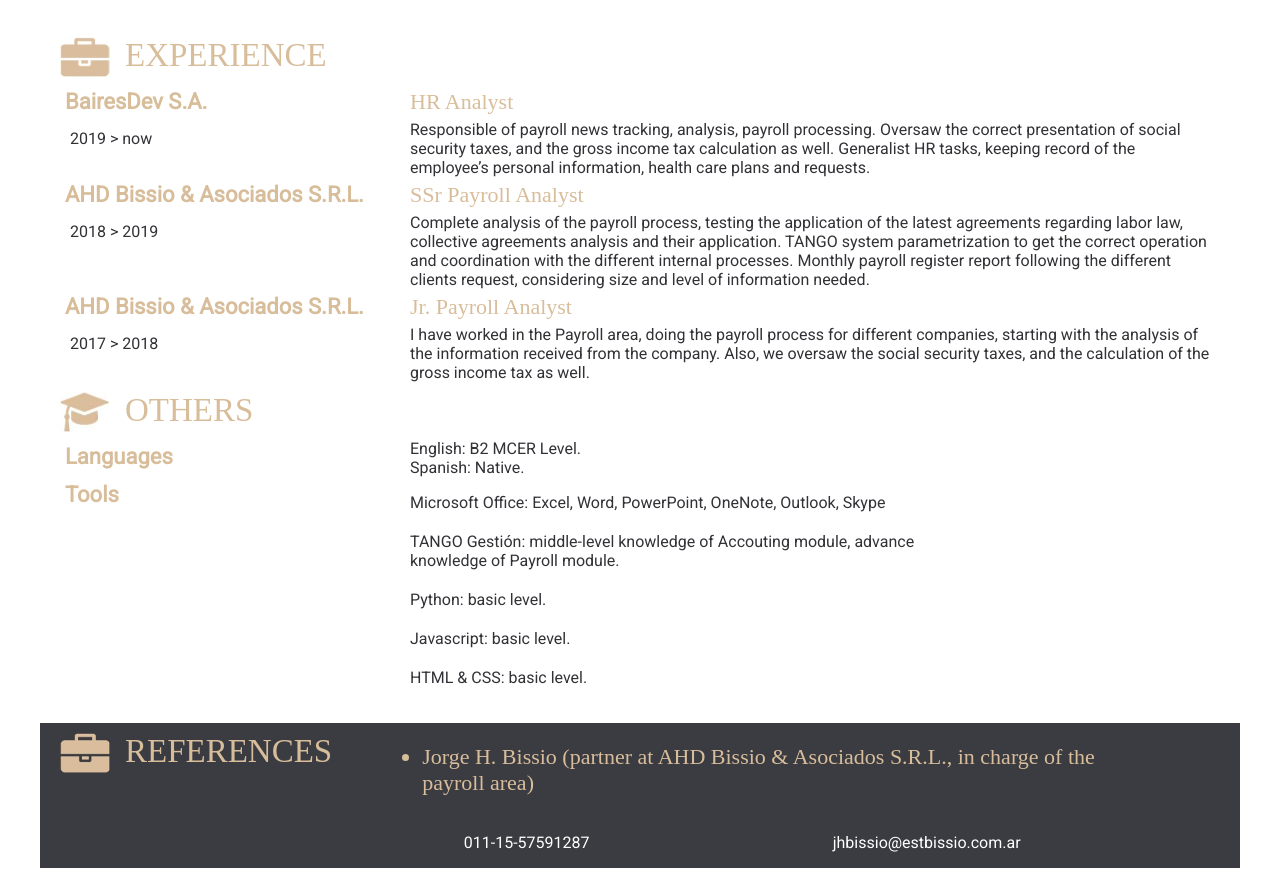
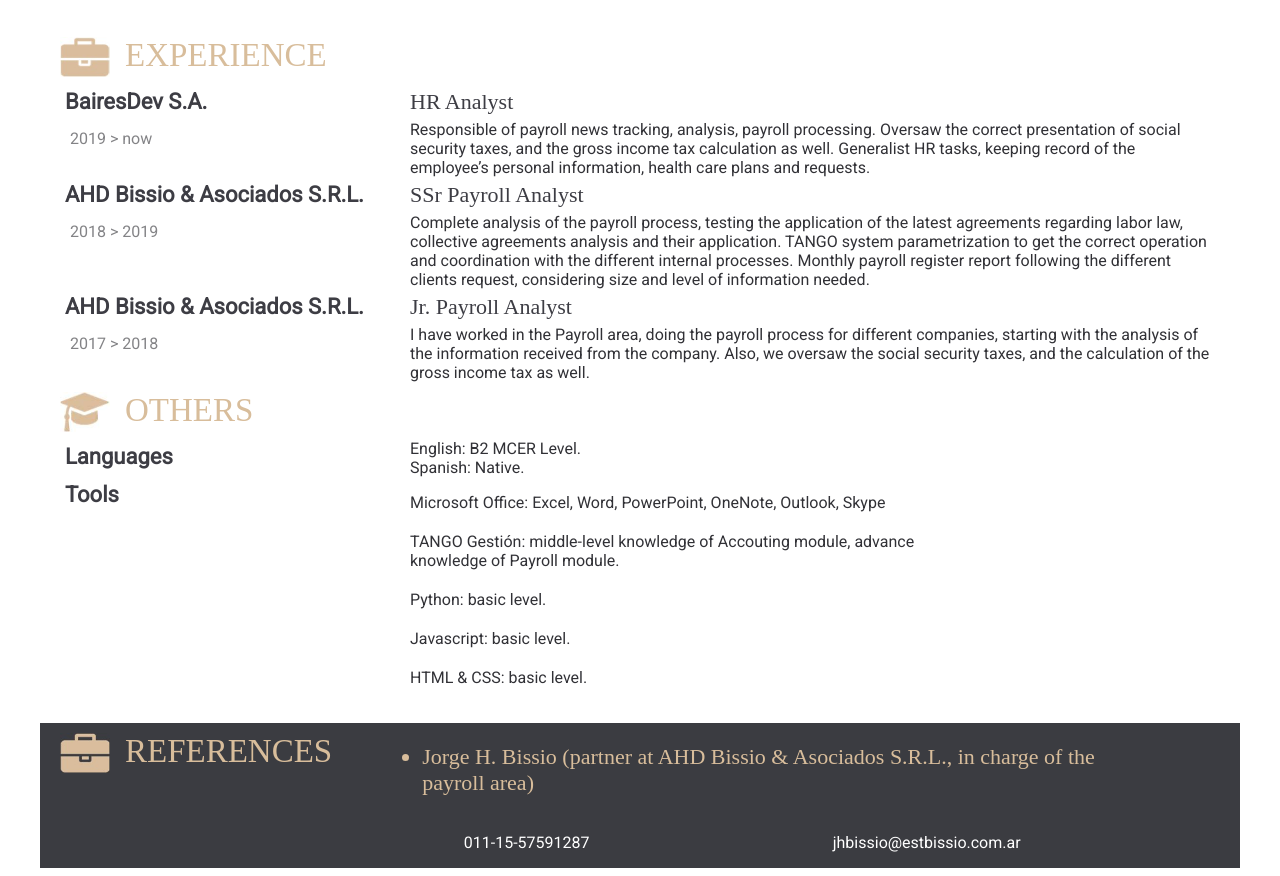
Before and after one commit to federicodiazgerstner/resume-html-css, a plain HTML site: page index.html in a window 1280 px wide. Shown: the part 753-1629 px from the top of the page. Drawn offline with Linux system fonts and the light colour scheme.

Commit message:
Changed some color errors

```diff
--- a/index.html
+++ b/index.html
@@ -11,7 +11,8 @@
     <div id="resume">
         <header>
             <div id="h1">
-                <h1>FEDERICO DÍAZ <br> GERSTNER</h1>
+                <h1>FEDERICO DÍAZ</h1>
+                <h1>GERSTNER</h1>
             </div>
             <img src="/images/profilepic.png"" alt="Federico" width="300" height="300">
             <div id="personal-data">
@@ -94,11 +95,11 @@
             </div>
             <div class="container">
                 <div class="establecimiento">
-                    <h3 class="title">BairesDev S.A.</h3>
-                    <p>2019 > now</p>
+                    <h3 class="title blacked">BairesDev S.A.</h3>
+                    <p class="transparent">2019 > now</p>
                 </div>
                 <div class="information">
-                    <h3 class="subtitle">HR Analyst</h3>
+                    <h3 class="subtitle blacked">HR Analyst</h3>
                     <p>Responsible of payroll news tracking, analysis, payroll processing. Oversaw the
                         correct presentation of social security taxes, and the gross income tax calculation as
                         well. Generalist HR tasks, keeping record of the employee’s personal information,
@@ -108,11 +109,11 @@
             </div>
             <div class="container">
                 <div class="establecimiento">
-                    <h3 class="title">AHD Bissio & Asociados S.R.L.</h3>
-                    <p>2018 > 2019</p>
+                    <h3 class="title blacked">AHD Bissio & Asociados S.R.L.</h3>
+                    <p class="transparent">2018 > 2019</p>
                 </div>
                 <div class="information">
-                    <h3 class="subtitle">SSr Payroll Analyst</h3>
+                    <h3 class="subtitle blacked">SSr Payroll Analyst</h3>
                     <p>Complete analysis of the payroll process, testing the application of the latest
                         agreements regarding labor law, collective agreements analysis and their
                         application. TANGO system parametrization to get the correct operation
@@ -124,11 +125,11 @@
             </div>
             <div class="container">
                 <div class="establecimiento">
-                    <h3 class="title ">AHD Bissio & Asociados S.R.L.</h3>
-                    <p>2017 > 2018</p>
+                    <h3 class="title blacked">AHD Bissio & Asociados S.R.L.</h3>
+                    <p class="transparent">2017 > 2018</p>
                 </div>
                 <div class="information">
-                    <h3 class="subtitle">Jr. Payroll Analyst</h3>
+                    <h3 class="subtitle blacked">Jr. Payroll Analyst</h3>
                     <p>
                         I have worked in the Payroll area, doing the payroll process for different
                         companies, starting with the analysis of the information received from the
@@ -145,7 +146,7 @@
             </div>
             <div class="container">
                 <div class="establecimiento">
-                    <h3 class="title">Languages</h3>
+                    <h3 class="title blacked">Languages</h3>
                 </div>
                 <div class="information">
                     <p>English: B2 MCER Level.</p>
@@ -154,7 +155,7 @@
             </div>
             <div class="container">
                 <div class="establecimiento">
-                    <h3 class="title">Tools</h3>
+                    <h3 class="title blacked">Tools</h3>
                 </div>
                 <div class="information">
                     <ul>
--- a/styles.css
+++ b/styles.css
@@ -32,6 +32,7 @@ header {
 h1 {
     font-size: 50px;
     font-family: 'Franklin Gothic Medium', 'Arial Narrow', Arial, sans-serif;
+    text-align: center;
 }
 
 h2 {
@@ -135,3 +136,11 @@ ul li.subtitle {
     list-style-type: disc;
     padding-left: 0px;
 }
+
+.blacked {
+    color: rgb(61, 61, 68);
+}
+
+.transparent {
+    opacity: 0.6;
+}
```
Also changed, not shown: images/profilepic.png.
